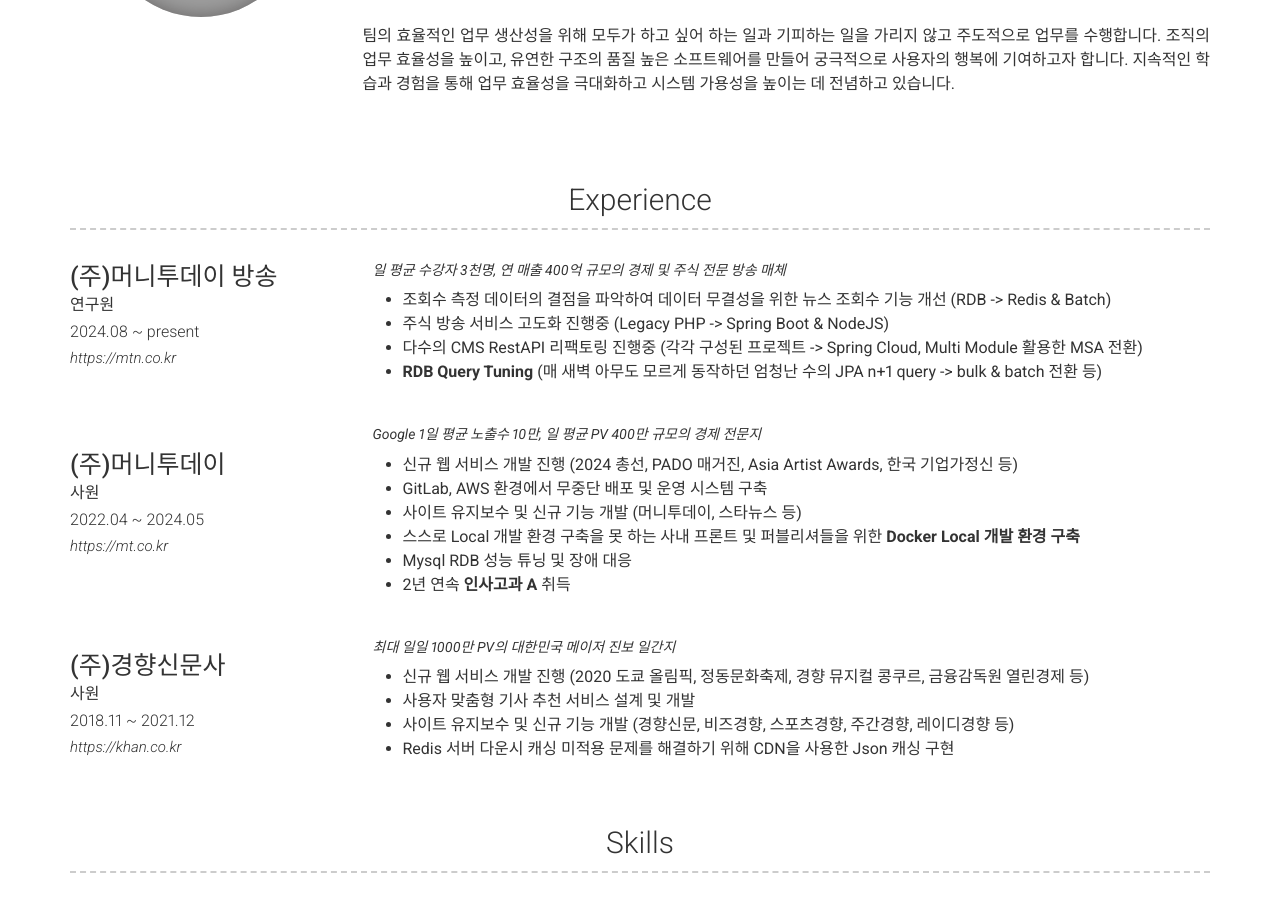
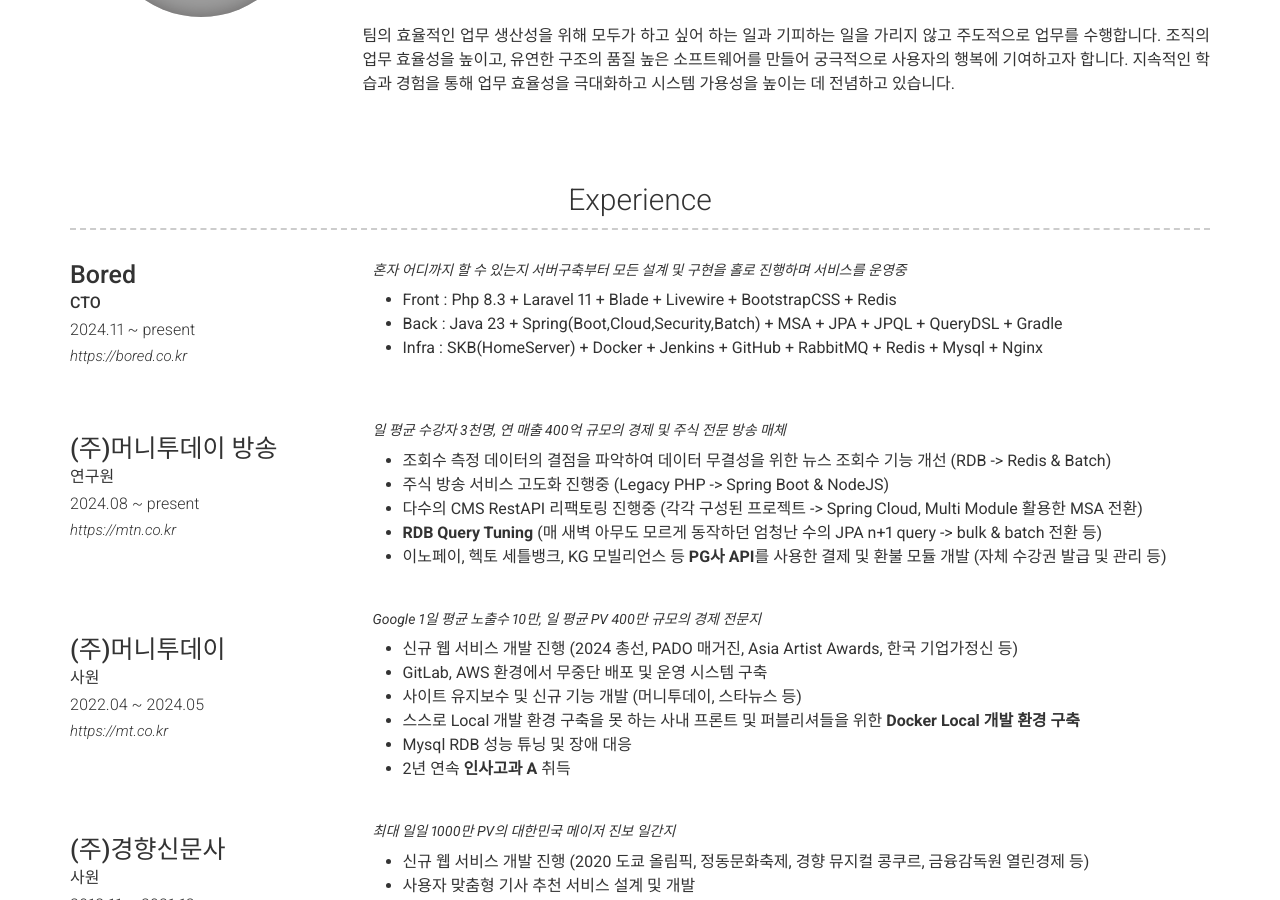
Before and after one commit to MingyuRomeoKim/MingyuRomeoKim.github.io, a Jekyll site: the page built from index.md, in a window 1280 px wide and 900 px high, scrolled down 485 px. Built offline with Jekyll 4.4.1, drawn with Linux system fonts in a browser that asks for light colours; nearby versions of some CDN libraries; grey boxes are pictures that could not be loaded.

Commit message:
#Update, Experience update

```diff
--- a/_config.yml
+++ b/_config.yml
@@ -66,6 +66,18 @@ content:
     layout: list
     content:
       - layout: left
+        title: Bored
+        sub_title: CTO
+        caption: 2024.11 ~ present
+        link: https://bored.co.kr
+        quote: >
+          혼자 어디까지 할 수 있는지 서버구축부터 모든 설계 및 구현을 홀로 진행하며 서비스를 운영중
+        description: | # this will include new lines to allow paragraphs
+          - Front : Php 8.3 + Laravel 11 + Blade + Livewire + BootstrapCSS + Redis
+          - Back : Java 23 + Spring(Boot,Cloud,Security,Batch) + MSA + JPA + JPQL + QueryDSL + Gradle
+          - Infra : SKB(HomeServer) + Docker + Jenkins + GitHub + RabbitMQ + Redis + Mysql + Nginx
+
+      - layout: left
         title: (주)머니투데이 방송
         sub_title: 연구원
         caption: 2024.08 ~ present
@@ -77,6 +89,7 @@ content:
           - 주식 방송 서비스 고도화 진행중 (Legacy PHP -> Spring Boot & NodeJS)
           - 다수의 CMS RestAPI 리팩토링 진행중 (각각 구성된 프로젝트 -> Spring Cloud, Multi Module 활용한 MSA 전환)
           - **RDB Query Tuning** (매 새벽 아무도 모르게 동작하던 엄청난 수의 JPA n+1 query -> bulk & batch 전환 등)
+          - 이노페이, 헥토 세틀뱅크, KG 모빌리언스 등 **PG사 API**를 사용한 결제 및 환불 모듈 개발 (자체 수강권 발급 및 관리 등)
           <br/>
 
       - layout: left
```
Also changed, not shown: 1 other file.
